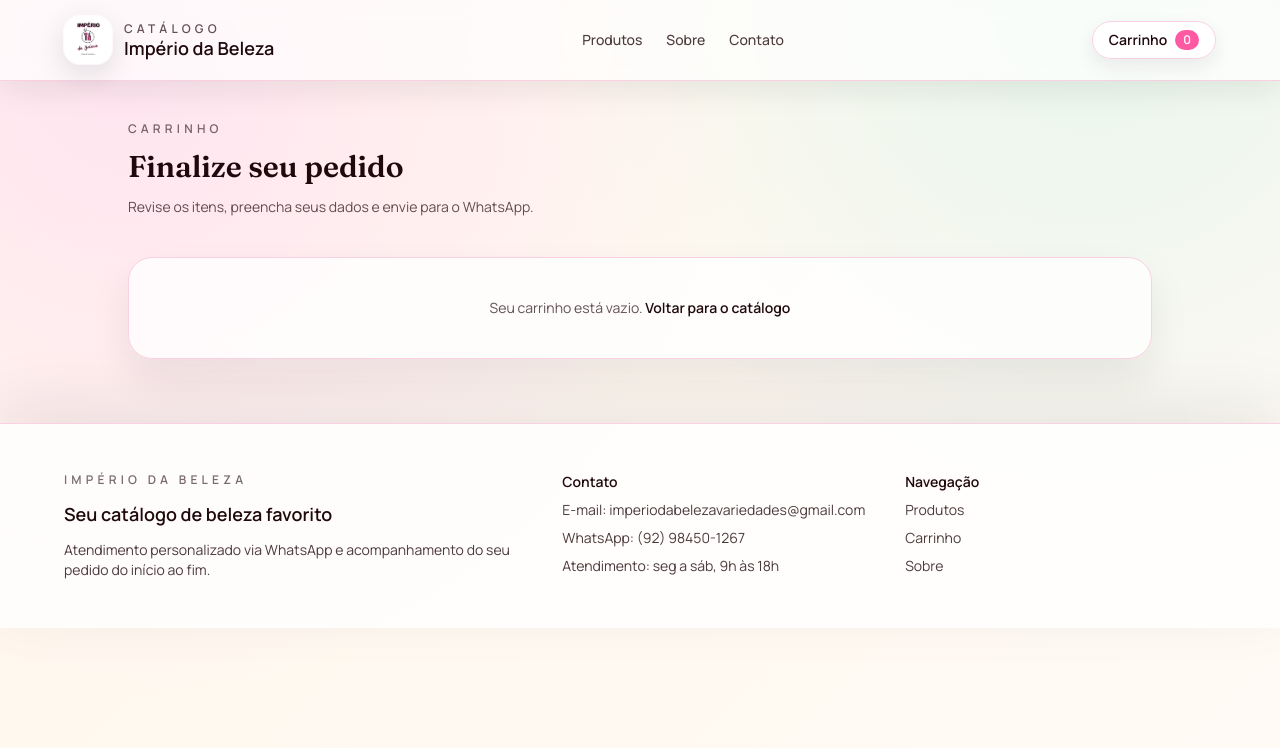
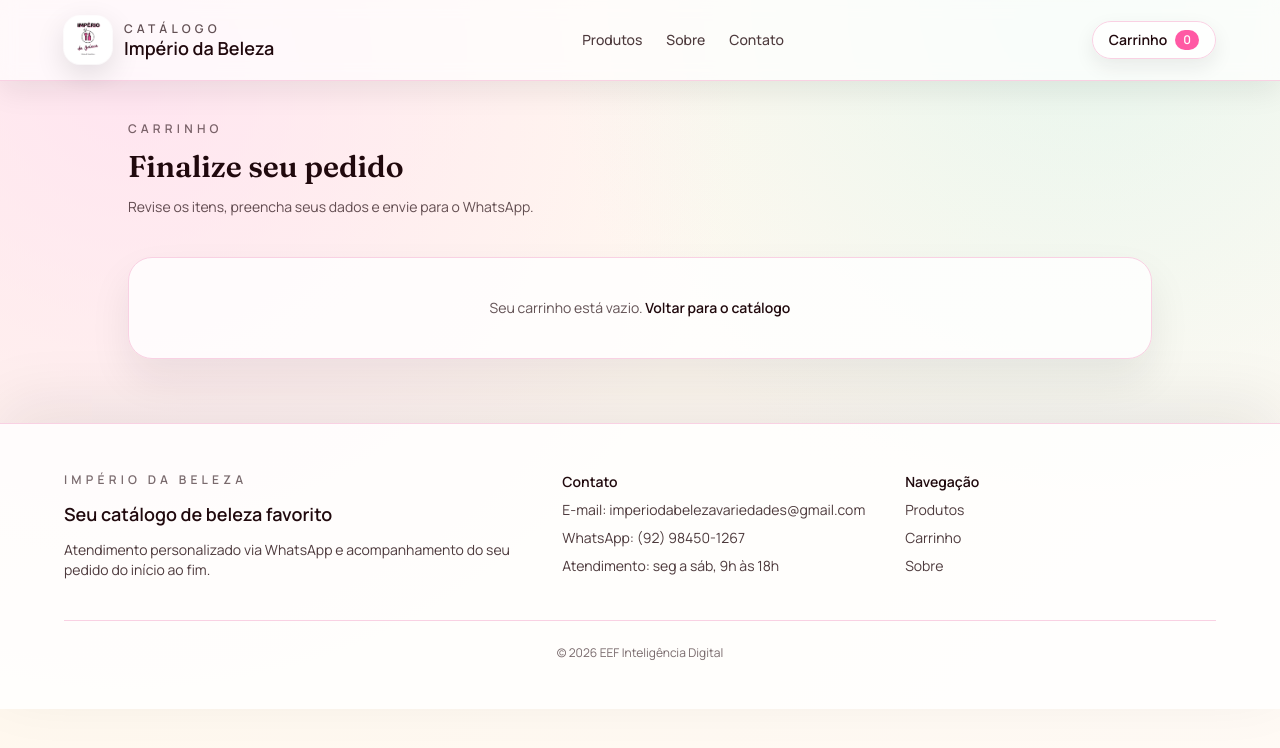
Before and after one commit to OPaidoArthur/frontend-catalogo-imperio-da-beleza-mod-financeiro, a Next.js app: page /cart in a window 1280 px wide. Shown: the top 748 px of the page. Built offline with nearby package versions, Linux system fonts and the light colour scheme.

Commit message:
Adição de copy no rodapé

```diff
--- a/src/components/layout/site-footer.tsx
+++ b/src/components/layout/site-footer.tsx
@@ -65,6 +65,9 @@ export function SiteFooter() {
           </div>
         </div>
       </div>
+      <div className="mx-auto mt-10 max-w-6xl border-t border-white/70 pt-6 text-center text-xs text-[color:var(--brand-ink)]/60">
+        © {new Date().getFullYear()} EEF Inteligência Digital
+      </div>
     </footer>
   )
 }
```
